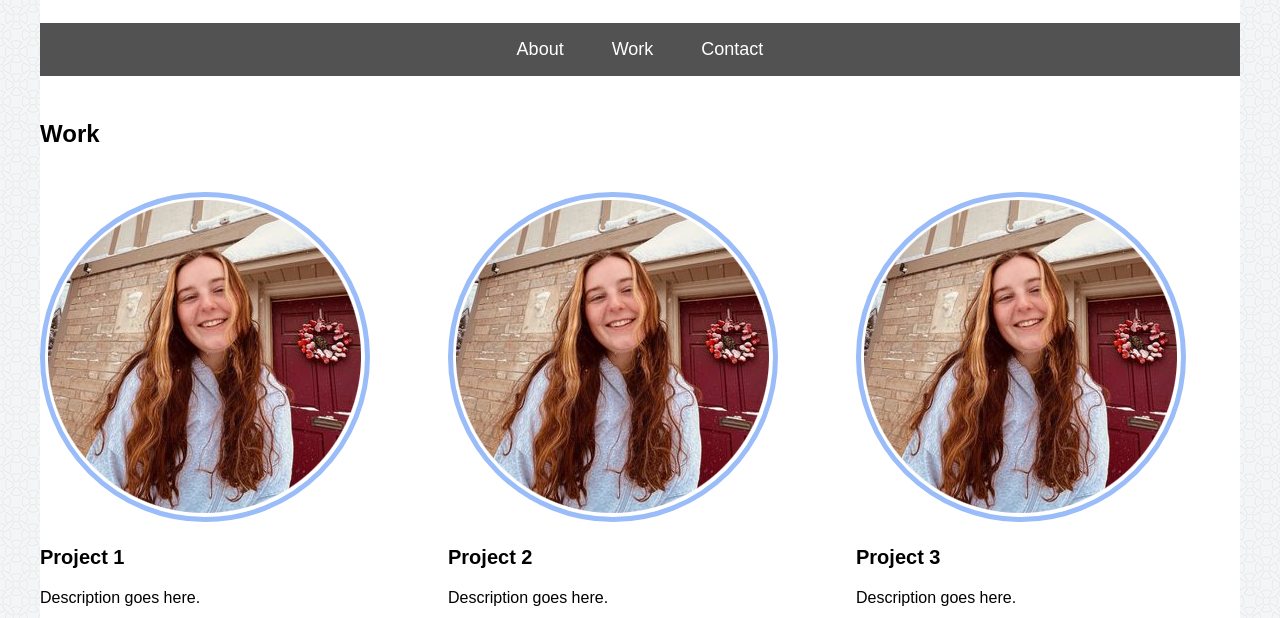
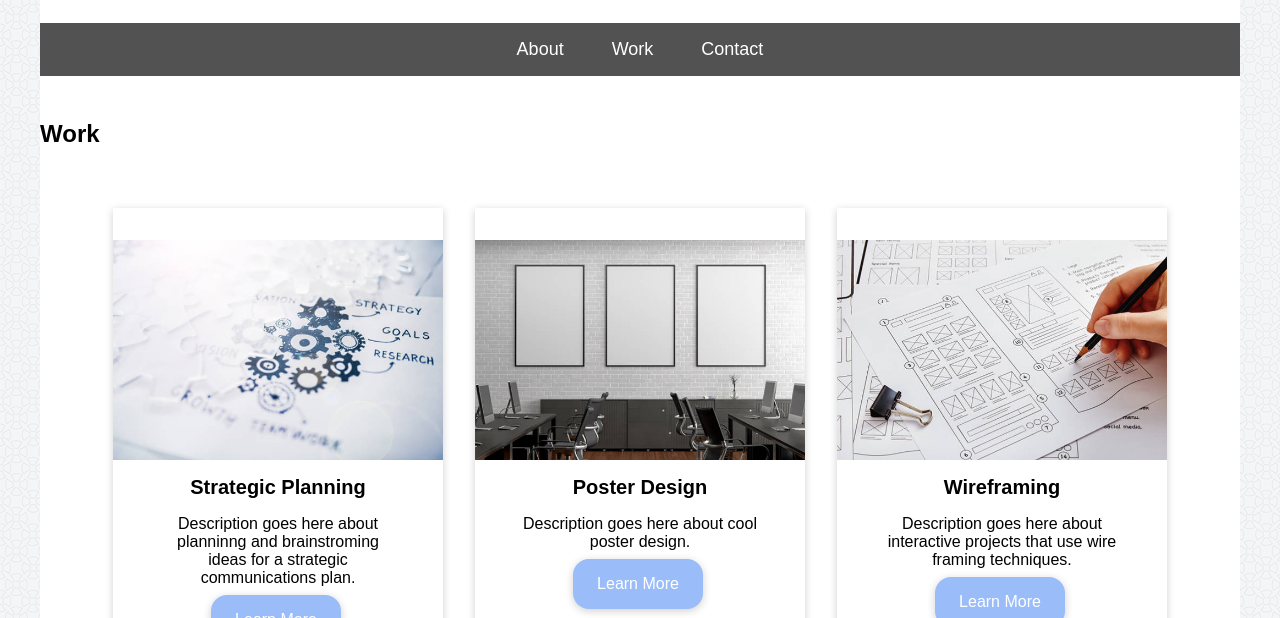
Before and after one commit to laeurich/ADPR_458, a plain HTML site: page assignments/work.html in a window 1280 px wide. Shown: the part 182-800 px from the top of the page. Drawn offline with Linux system fonts and the light colour scheme.

Commit message:
commit to main

```diff
--- a/assignments/css/style.css
+++ b/assignments/css/style.css
@@ -20,6 +20,11 @@ font-size: 1.5rem;
 h3 {
 font-size: 1.25rem;
 }
+
+img {
+    max-width: 100%;
+}
+
 .circle {
 border-radius: 50%;
 border: 5px solid #9abcf8;
@@ -44,16 +49,6 @@ a:hover {
 }
 .container > * {
     grid-column: span 12;
-}
-
-/* Desktop Layout */
-@media screen and (min-width: 40rem) {
-    .col-span-8 {
-        grid-column: span 8;
-    }
-    .col-span-4 {
-        grid-column: span 4;
-    }
 }
 
 /* Navigation Using Flexbox */
@@ -108,3 +103,41 @@ nav a:hover {
 .button:hover {
     background-color: #5794ff;
 }
+
+.card {
+    text-align: center;
+    margin: 1rem;
+    padding-bottom: 2rem;
+    padding-top: 2rem;
+    box-shadow: 0 .125rem .5rem rgba(0, 0, 0, 0.19);
+}
+
+.card-title {
+    margin: 0.75rem 0 0 0;
+    padding: 0 2rem 0.5rem;
+}
+
+.card-text {
+    margin: 0.5rem 1rem 0;
+    padding: 0 2rem 0.5rem;
+}
+
+/* Desktop Layout */
+@media screen and (min-width: 40rem) {
+    .col-span-8 {
+        grid-column: span 8;
+    }
+    .col-span-4 {
+        grid-column: span 4;
+    }
+
+    .work-section {
+        display: flex;
+        justify-content: center;
+        flex-flow: row wrap;
+    }
+
+    .card {
+        flex-basis: 27.5%;
+    }
+}
--- a/assignments/work.html
+++ b/assignments/work.html
@@ -27,22 +27,27 @@
 	<h2>Work</h2>
 </section>
 
-<section class="col-span-4">
-	<img src="images/photo.png" alt="photo" class="circle">
-    <h3>Project 1</h3>
-    <p>Description goes here.</p>
-</section>
+<section class="work-section">
+    <div class="card">
+	    <img src="images/work_strategicplan.jpg" alt="Strategic Planning">
+        <h3 class="card-title">Strategic Planning</h3>
+        <p class="card-text">Description goes here about planninng and brainstroming ideas for a strategic communications plan.</p>
+        <a href="#" class="button">Learn More</a>
+    </div>
 
-<section class="col-span-4">
-	<img src="images/photo.png" alt="photo" class="circle">
-    <h3>Project 2</h3>
-    <p>Description goes here.</p>
-</section>
+    <div class="card">
+	    <img src="images/work_posters.jpg" alt="Poster Design">
+        <h3 class="card-title">Poster Design</h3>
+        <p class="card-text">Description goes here about cool poster design.</p>
+        <a href="#" class="button">Learn More</a>
+    </div>
 
-<section class="col-span-4">
-	<img src="images/photo.png" alt="photo" class="circle">
-    <h3>Project 3</h3>
-    <p>Description goes here.</p>
+    <div class="card">
+	    <img src="images/work_wireframe.jpg" alt="Wireframing">
+        <h3 class="card-title">Wireframing</h3>
+        <p class="card-text">Description goes here about interactive projects that use wire framing techniques.</p>
+        <a href="#" class="button">Learn More</a>
+    </div>
 </section>
 
 <footer>
```
Also changed, not shown: assignments/images/work_posters.jpg (added), assignments/images/work_strategicplan.jpg (added), assignments/images/work_wireframe.jpg (added), 1 other file.
